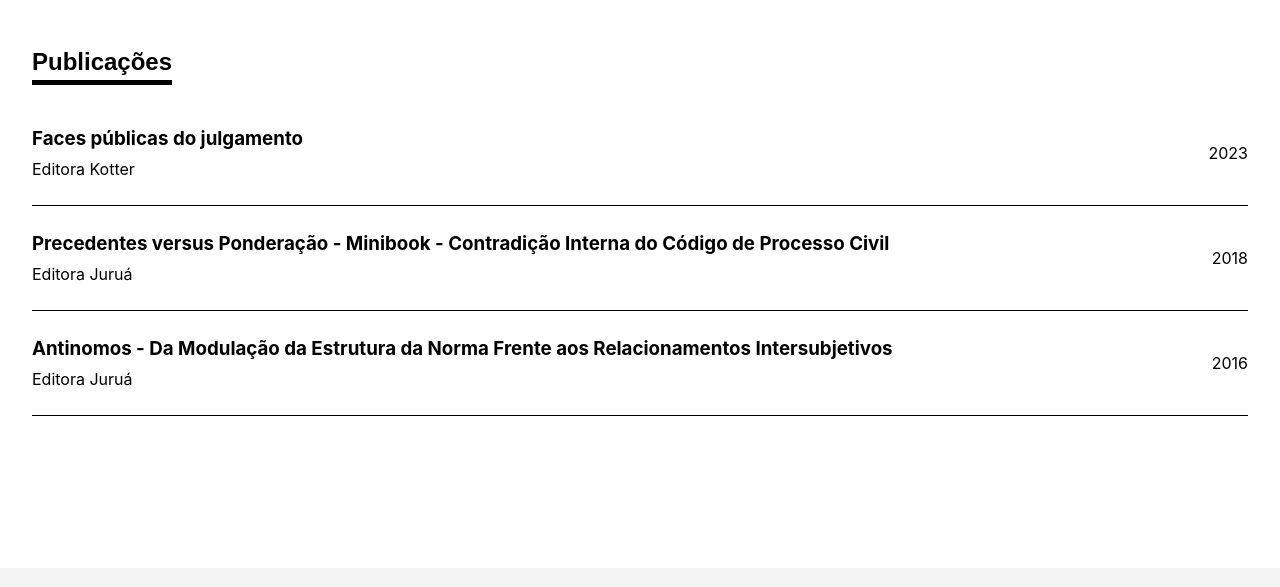
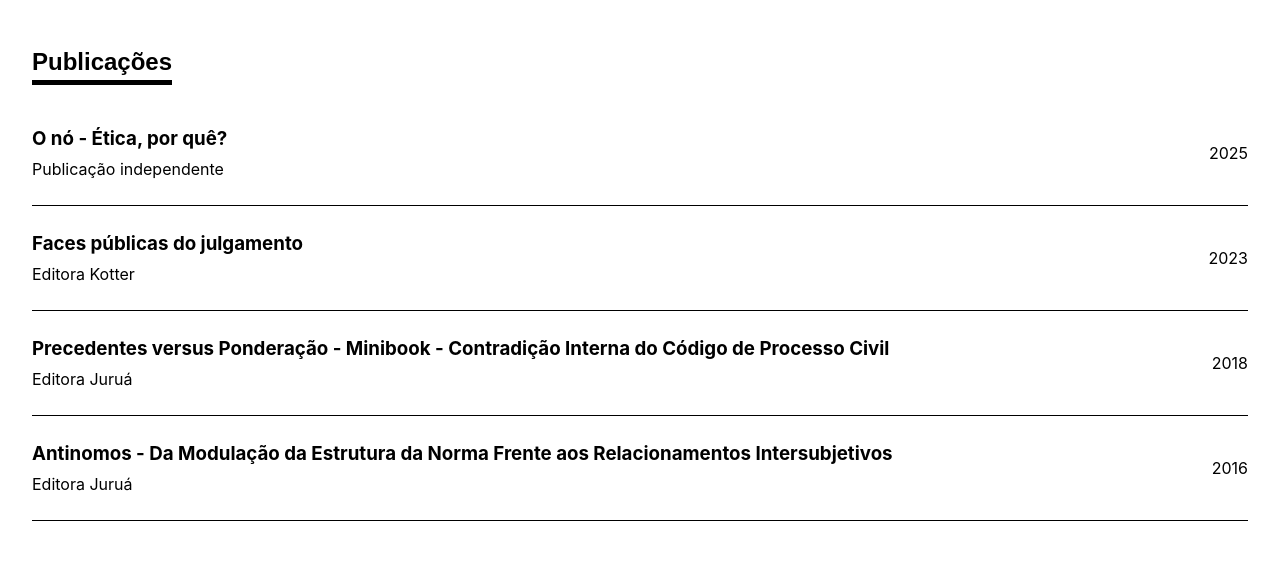
Before and after one commit to bernbecht/site-maneco-v2, a website built with Vite: page index.html in a window 1280 px wide. Shown: the part 1960-2547 px from the top of the page. Built offline with nearby package versions, Linux system fonts and the light colour scheme; a web font is replaced by a local one.

Commit message:
✨ adds new publication link to articles section and creates package-lock.json for dependency management

```diff
--- a/index.html
+++ b/index.html
@@ -143,6 +143,18 @@
           <ul>
             <li class="">
               <a
+                href="./public/articles/o-no-etica-por-que.pdf"
+                class="flex-container space-between align-center keep-direction"
+              >
+                <div class="margin-right--small">
+                  <h3>O nó - Ética, por quê?</h3>
+                  <div class="subtitle">Publicação independente</div>
+                </div>
+                <div class="date">2025</div>
+              </a>
+            </li>
+            <li class="">
+              <a
                 href="https://kotter.com.br/loja/faces-publicas-do-julgamento/"
                 class="flex-container space-between align-center keep-direction"
               >
```
Also changed, not shown: 2 other files.
